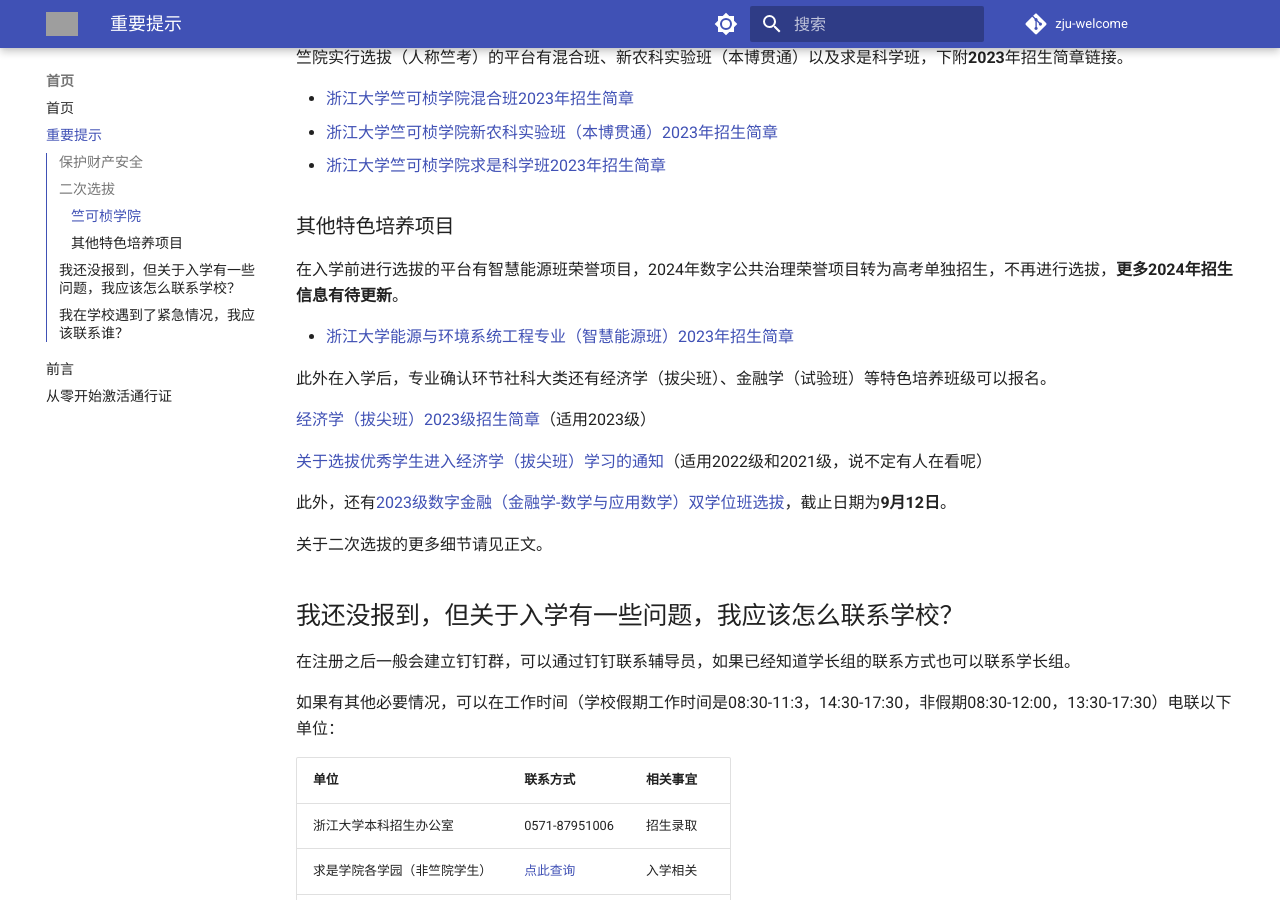
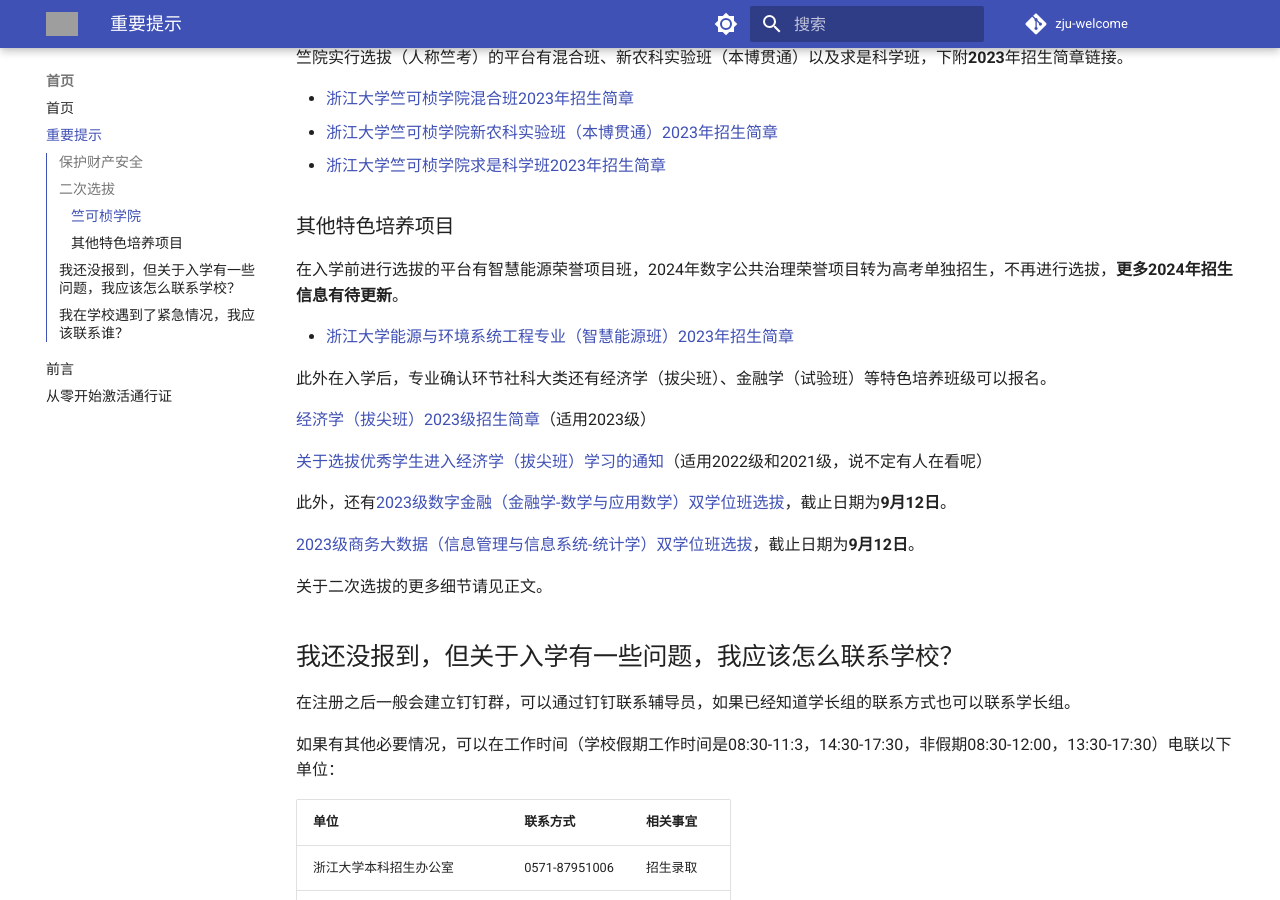
Before and after one commit to mini-full/zju-welcome, an MkDocs documentation site: the page built from docs/callout.md, in a window 1280 px wide and 900 px high, scrolled down 707 px. Built offline with MkDocs 1.6.1 and Material for MkDocs 9.7.7, drawn with Linux system fonts in a browser that asks for light colours; comment, search, counter and statistics services are not loaded; grey boxes are pictures that could not be loaded.

Commit message:
Update callout.md (#70)
增加2023级商务大数据双学士学位班选拔通知

```diff
--- a/docs/callout.md
+++ b/docs/callout.md
@@ -26,7 +26,7 @@
 
 ### 其他特色培养项目
 
-在入学前进行选拔的平台有智慧能源班荣誉项目，2024年数字公共治理荣誉项目转为高考单独招生，不再进行选拔，**更多2024年招生信息有待更新**。
+在入学前进行选拔的平台有智慧能源荣誉项目班，2024年数字公共治理荣誉项目转为高考单独招生，不再进行选拔，**更多2024年招生信息有待更新**。
 
 - [浙江大学能源与环境系统工程专业（智慧能源班）2023年招生简章](http://www.doe.zju.edu.cn/2023/0731/c74388a2786957/page.htm)
 
@@ -37,6 +37,8 @@
 [关于选拔优秀学生进入经济学（拔尖班）学习的通知](https://mp.weixin.qq.com/s/cYvM0CsRqvvOMBXpwqZ9jg)（适用2022级和2021级，说不定有人在看呢）
 
 此外，还有[2023级数字金融（金融学-数学与应用数学）双学位班选拔](https://mp.weixin.qq.com/s/VTb405Ev8cZEaom7_Ne1WA)，截止日期为**9月12日**。
+
+[2023级商务大数据（信息管理与信息系统-统计学）双学位班选拔](http://www.som.zju.edu.cn/2023/0828/c63501a2794816/page.htm)，截止日期为**9月12日**。
 
 关于二次选拔的更多细节请见正文。
 
```
